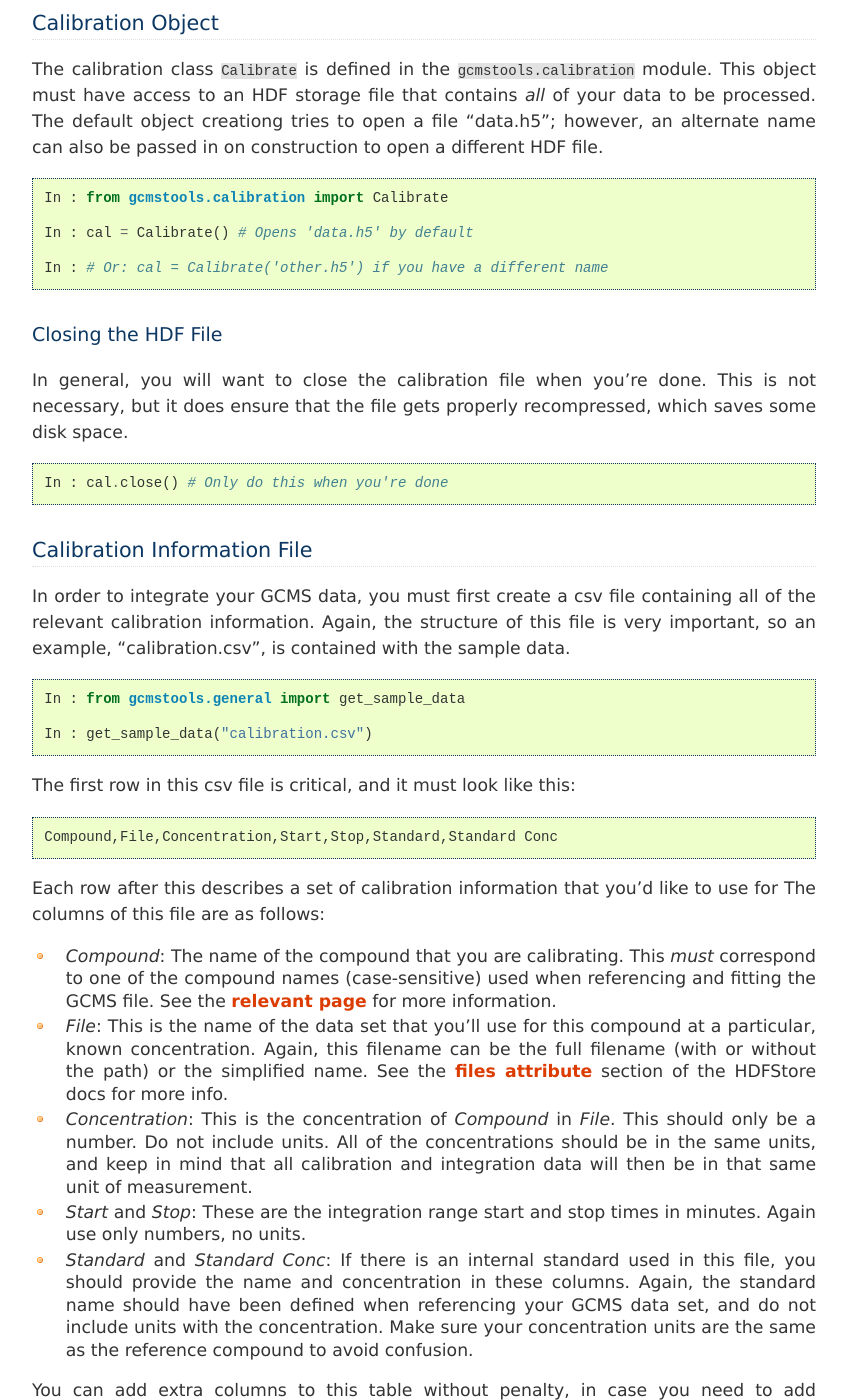
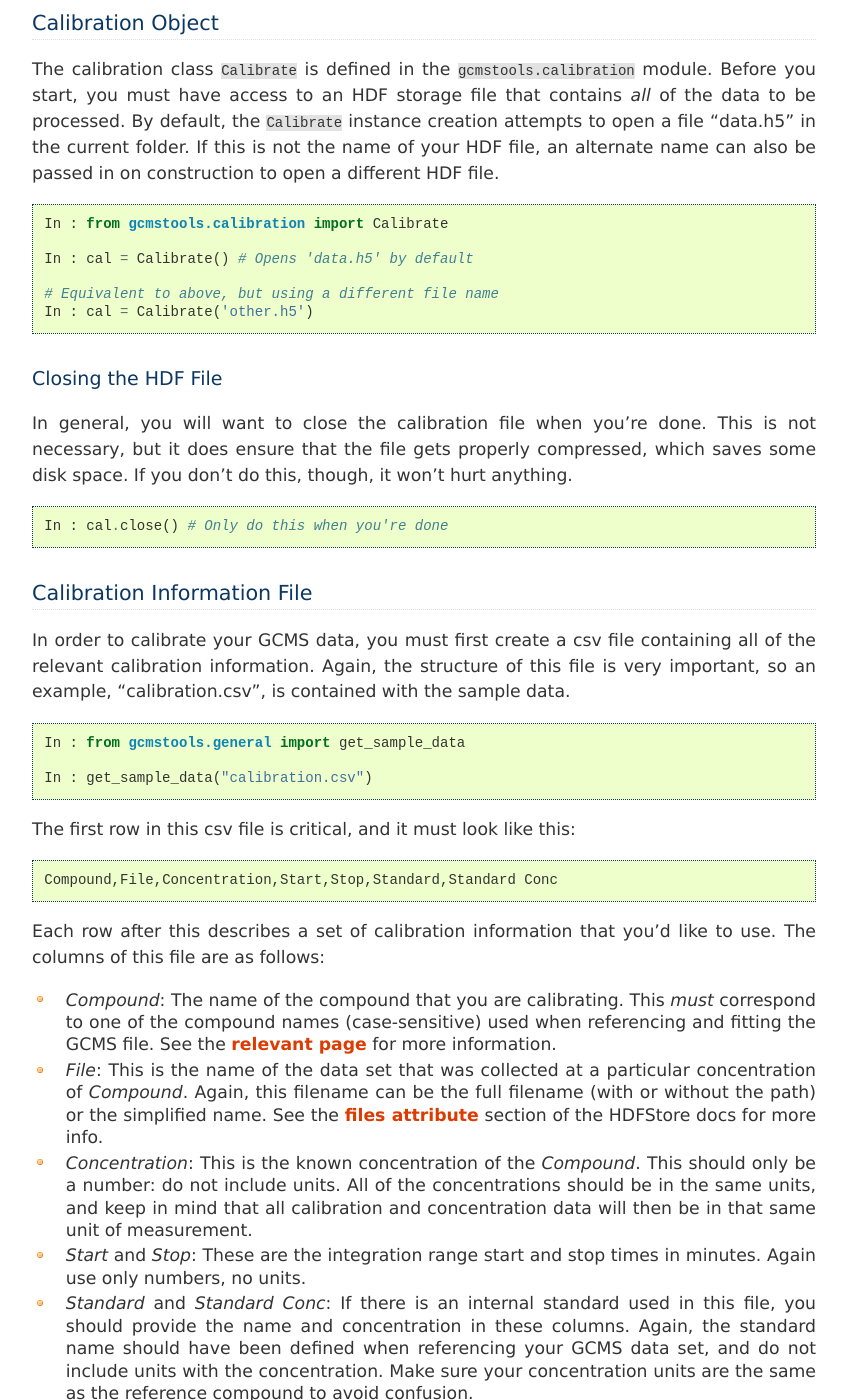
Before and after one commit to rnelsonchem/gcmstools, a Sphinx documentation site: the page built from docs/calibration.rst, in a window 1280 px wide and 1400 px high, scrolled down 195 px. Shown: the whole window, without its empty margins (216-1063 px from the left). Built offline with Sphinx 7.4.7, drawn with Linux system fonts in a browser that asks for light colours.

Commit message:
Updated half of calibration docs
Removed the path info from the sample calibration file.

```diff
--- a/docs/calibration.rst
+++ b/docs/calibration.rst
@@ -5,9 +5,10 @@ Calibration Object
 ------------------
 
 The calibration class ``Calibrate`` is defined in the
-``gcmstools.calibration`` module. This object must have access to an HDF
-storage file that contains *all* of your data to be processed. The default
-object creationg tries to open a file "data.h5"; however, an alternate name
+``gcmstools.calibration`` module. Before you start, you must have access to an
+HDF storage file that contains *all* of the data to be processed. By default,
+the ``Calibrate`` instance creation attempts to open a file "data.h5" in the
+current folder. If this is not the name of your HDF file, an alternate name
 can also be passed in on construction to open a different HDF file.
 
 .. code::
@@ -16,14 +17,16 @@ can also be passed in on construction to open a different HDF file.
 
     In : cal = Calibrate() # Opens 'data.h5' by default
 
-    In : # Or: cal = Calibrate('other.h5') if you have a different name
+    # Equivalent to above, but using a different file name
+    In : cal = Calibrate('other.h5')
 
 Closing the HDF File
 ++++++++++++++++++++
 
 In general, you will want to close the calibration file when you're done. This
-is not necessary, but it does ensure that the file gets properly recompressed,
-which saves some disk space.
+is not necessary, but it does ensure that the file gets properly compressed,
+which saves some disk space. If you don't do this, though, it won't hurt
+anything.
 
 .. code::
 
@@ -32,7 +35,7 @@ which saves some disk space.
 Calibration Information File
 ----------------------------
 
-In order to integrate your GCMS data, you must first create a csv file
+In order to calibrate your GCMS data, you must first create a csv file
 containing all of the relevant calibration information. Again, the structure
 of this file is very important, so an example, "calibration.csv", is contained
 with the sample data.
@@ -48,23 +51,22 @@ The first row in this csv file is critical, and it must look like this::
     Compound,File,Concentration,Start,Stop,Standard,Standard Conc
 
 Each row after this describes a set of calibration information that you'd like
-to use for The columns of this file are as follows:
+to use. The columns of this file are as follows:
 
 * *Compound*: The name of the compound that you are calibrating. This *must*
   correspond to one of the compound names (case-sensitive) used when
   referencing and fitting the GCMS file. See the :doc:`relevant page
   <fitting>` for more information.
 
-* *File*: This is the name of the data set that you'll use for this compound
-  at a particular, known concentration. Again, this filename can be the full
-  filename (with or without the path) or the simplified name. See the
-  :ref:`files attribute <procfiles>` section of the HDFStore docs for more
-  info.
+* *File*: This is the name of the data set that was collected at a particular
+  concentration of *Compound*. Again, this filename can be the full filename
+  (with or without the path) or the simplified name. See the :ref:`files
+  attribute <procfiles>` section of the HDFStore docs for more info.
 
-* *Concentration*: This is the concentration of *Compound* in *File*. This
-  should only be a number. Do not include units. All of the concentrations
+* *Concentration*: This is the known concentration of the  *Compound*. This
+  should only be a number: do not include units. All of the concentrations
   should be in the same units, and keep in mind that all calibration and
-  integration data will then be in that same unit of measurement.
+  concentration data will then be in that same unit of measurement.
 
 * *Start* and *Stop*: These are the integration range start and stop times in
   minutes. Again use only numbers, no units.
```
Also changed, not shown: 1 other file.
